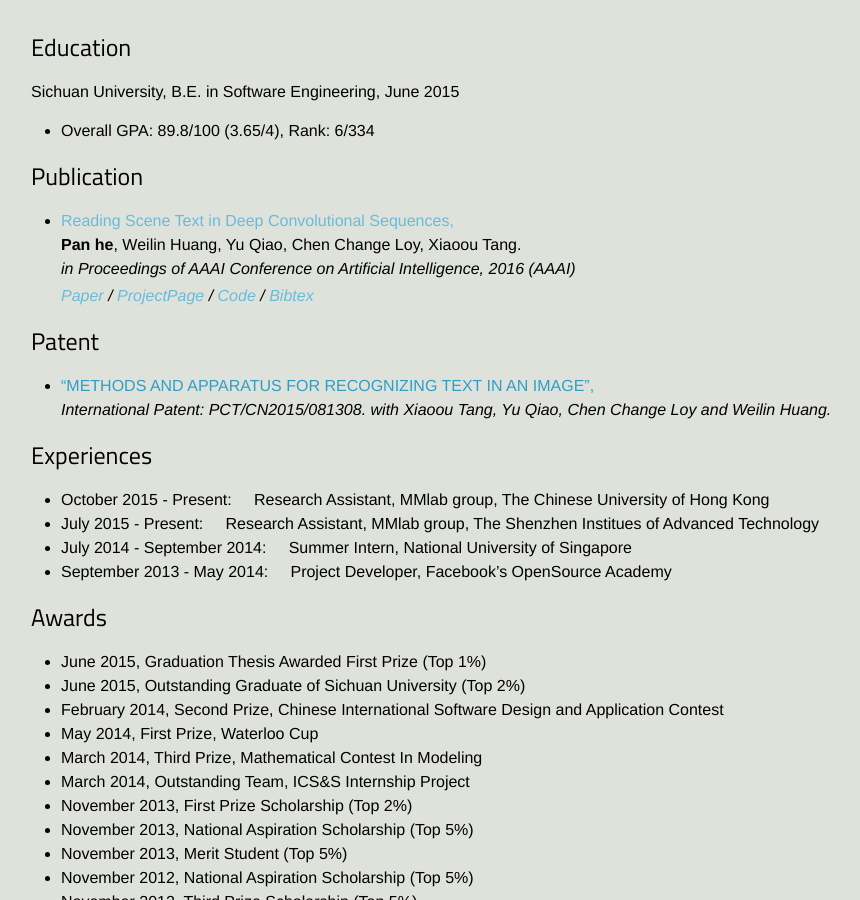
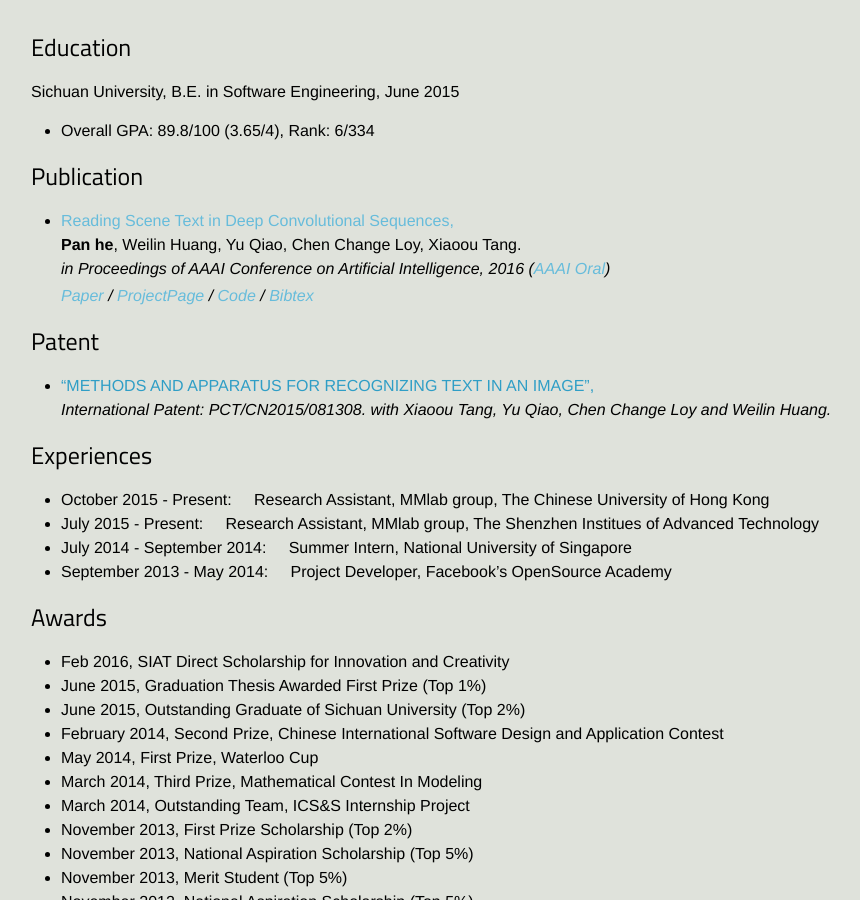
Before and after one commit to BestSonny/BestSonny.github.io.old, a Jekyll site: the page built from about.md, in a window 1280 px wide and 900 px high, scrolled down 353 px. Shown: the whole window, without its empty margins (164-1024 px from the left). Built offline with Jekyll 4.4.1, drawn with Linux system fonts in a browser that asks for light colours.

Commit message:
update information

```diff
--- a/about.md
+++ b/about.md
@@ -63,7 +63,7 @@
 	<li>
 	  <a href="http://arxiv.org/abs/1506.04395">Reading Scene Text in Deep Convolutional Sequences,</a><br>
 	  <b>Pan he</b>, Weilin Huang, Yu Qiao, Chen Change Loy, Xiaoou Tang.<br>
-	  <em>in Proceedings of AAAI Conference on Artificial Intelligence, 2016 (AAAI) <br>
+	  <em>in Proceedings of AAAI Conference on Artificial Intelligence, 2016 (<a>AAAI Oral</a>) <br>
 		  <p style="margin-Top:3px">
 		  	<a href="http://arxiv.org/abs/1506.04395">Paper</a> /
 		  	<a href="/project/DTRN">ProjectPage</a> /
@@ -108,7 +108,7 @@
 <h2 id="awards">Awards</h2>
 
 <div style="text-align: left;" markdown="1">
-
+* Feb 2016,          SIAT Direct Scholarship for Innovation and Creativity
 * June 2015,        Graduation Thesis Awarded First Prize (Top 1%)
 * June 2015,        Outstanding Graduate of Sichuan University (Top 2%)
 * February 2014, 	Second Prize, Chinese International Software Design and Application Contest
```
